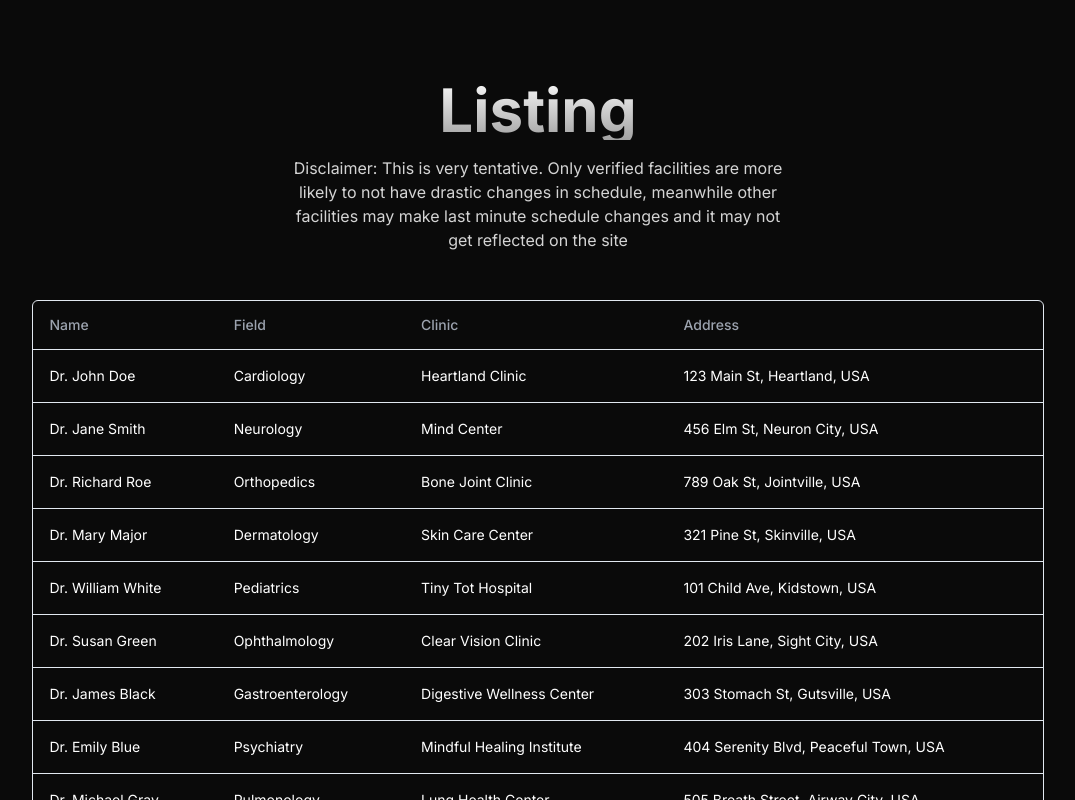
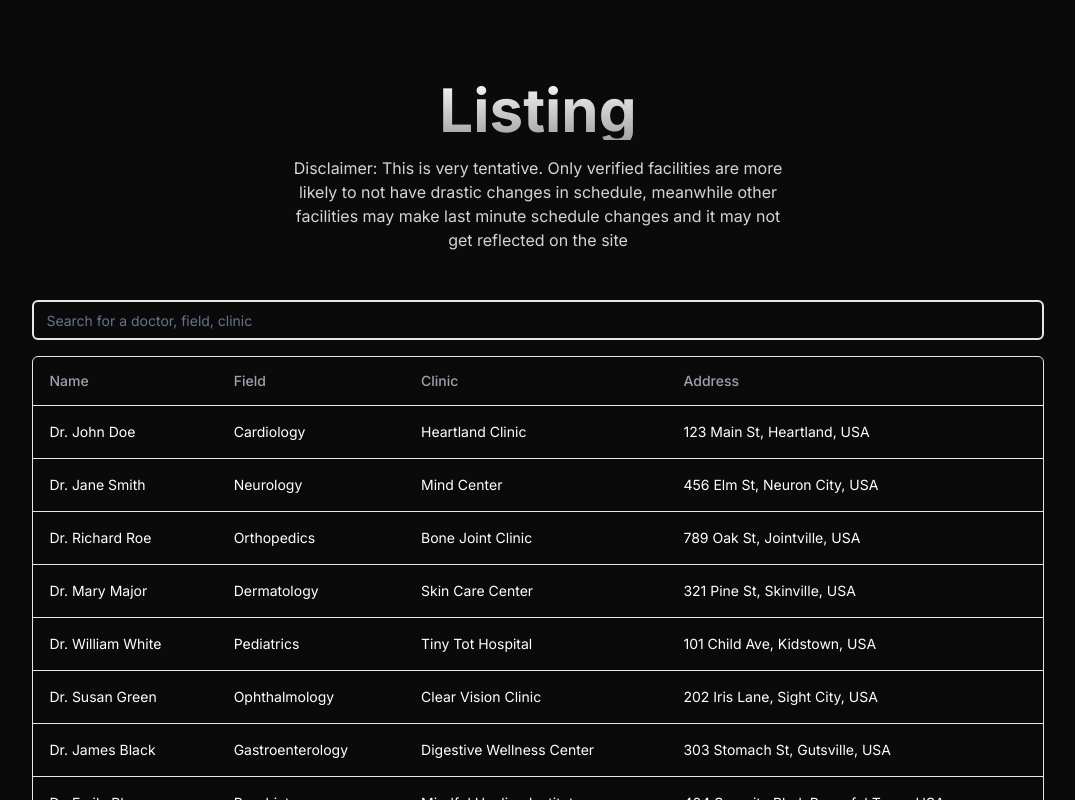
Before and after one commit to Elgius/where_doc-WebApp, a Next.js app: page /listings in a window 1280 px wide. Shown: the whole page, without its empty margins (102-1177 px from the left). Built offline with nearby package versions, Linux system fonts and the light colour scheme.

Commit message:
feat: search bar implemented in listings page

```diff
--- a/package.json
+++ b/package.json
@@ -13,6 +13,7 @@
     "@radix-ui/react-icons": "^1.3.0",
     "@radix-ui/react-select": "^2.0.0",
     "@radix-ui/react-slot": "^1.0.2",
+    "@tanstack/match-sorter-utils": "^8.11.8",
     "@tanstack/react-table": "^8.13.2",
     "@tsparticles/engine": "^3.2.2",
     "@tsparticles/react": "^3.0.0",
--- a/src/app/listings/data-table.tsx
+++ b/src/app/listings/data-table.tsx
@@ -1,11 +1,14 @@
 "use client";
 
 import { Button } from "@/components/ui/button";
+import { Input } from "@/components/ui/input";
 
 import {
   ColumnDef,
+  TableOptions,
   flexRender,
   getCoreRowModel,
+  getFilteredRowModel,
   getPaginationRowModel,
   useReactTable,
 } from "@tanstack/react-table";
@@ -19,6 +22,7 @@
   TableRow,
 } from "@/components/ui/table";
 import { DataTablePagination } from "@/components/listing/data-table-pagination";
+import { useState } from "react";
 
 interface DataTableProps<TData, TValue> {
   columns: ColumnDef<TData, TValue>[];
@@ -29,15 +33,32 @@
   columns,
   data,
 }: DataTableProps<TData, TValue>) {
-  const table = useReactTable({
+  const [filtering, setFiltering] = useState("");
+  const tableOptions: TableOptions<TData> = {
     data,
     columns,
-    getCoreRowModel: getCoreRowModel(),
-    getPaginationRowModel: getPaginationRowModel(),
-  });
+    getCoreRowModel: getCoreRowModel(), // Adjust this based on your implementation
+    getPaginationRowModel: getPaginationRowModel(), // Adjust this based on your implementation
+    getFilteredRowModel: getFilteredRowModel(),
+    state: {
+      globalFilter: filtering,
+    },
+    // !ALERT: type ResolvedFilterFns is commented out on Filters.d.ts(lines 216-220) in node module/@tanstack so that we don't need any filterfns here
+    onGlobalFilterChange: setFiltering,
+  };
+
+  const table = useReactTable(tableOptions);
 
   return (
     <div className="flex flex-col gap-4 w-full md:w-[80%]">
+      {/* Search bar filter */}
+      <Input
+        type="text"
+        placeholder="Search for a doctor, field, clinic"
+        value={filtering}
+        onChange={(e) => setFiltering(e.target.value)}
+        className="bg-transparent text-white border-2 focus:border-none"
+      />
       {/* Table */}
       <div className="rounded-md border text-white">
         <Table>
--- /dev/null
+++ b/src/components/ui/input.tsx
@@ -0,0 +1,25 @@
+import * as React from "react"
+
+import { cn } from "@/lib/utils"
+
+export interface InputProps
+  extends React.InputHTMLAttributes<HTMLInputElement> {}
+
+const Input = React.forwardRef<HTMLInputElement, InputProps>(
+  ({ className, type, ...props }, ref) => {
+    return (
+      <input
+        type={type}
+        className={cn(
+          "flex h-10 w-full rounded-md border border-input bg-background px-3 py-2 text-sm ring-offset-background file:border-0 file:bg-transparent file:text-sm file:font-medium placeholder:text-muted-foreground focus-visible:outline-none focus-visible:ring-2 focus-visible:ring-ring focus-visible:ring-offset-2 disabled:cursor-not-allowed disabled:opacity-50",
+          className
+        )}
+        ref={ref}
+        {...props}
+      />
+    )
+  }
+)
+Input.displayName = "Input"
+
+export { Input }
--- a/src/lib/data.ts
+++ b/src/lib/data.ts
@@ -1,6 +1,6 @@
 // this file contains a sample on how we expect the data flow to be
 
-type Doctor = {
+export type Doctor = {
   name: String;
   field: String;
   clinic: String;
```
Also changed, not shown: 1 other file (tests, documents, lock files or other folders).
